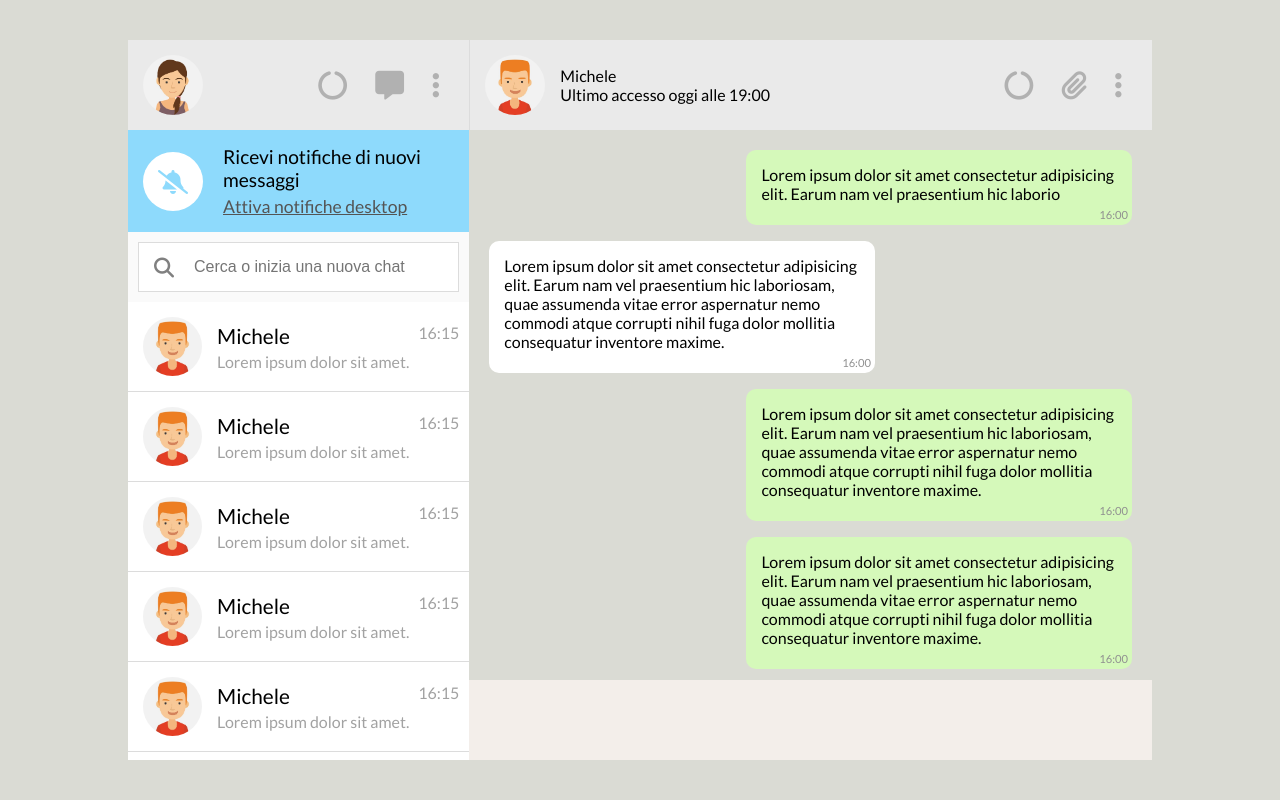
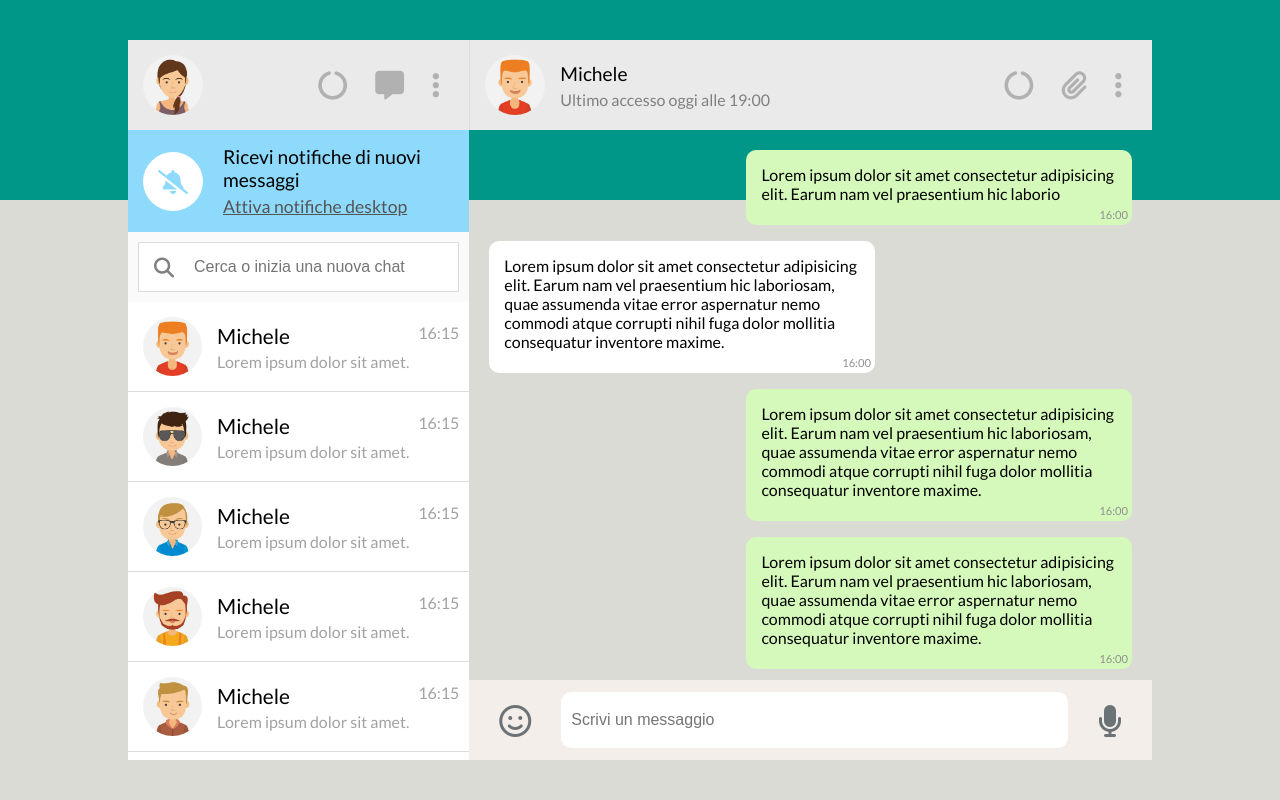
Before and after one commit to manuelloverso/html-css-boolzapp, a plain HTML site: page index.html in a window 1280 px wide. Drawn offline with Linux system fonts and the light colour scheme.

Commit message:
add bottom bar

```diff
--- a/assets/css/style.css
+++ b/assets/css/style.css
@@ -8,7 +8,11 @@
 
 body {
   font-family: "Lato", sans-serif;
-  background-color: var(--background-grey);
+  background: linear-gradient(
+    to bottom,
+    var(--background-green) 200px,
+    var(--background-grey) 20px
+  );
   display: flex;
   justify-content: center;
   align-items: center;
@@ -39,6 +43,10 @@ img {
   margin: 0;
 }
 
+.top-bar i:first-child {
+  margin: 0;
+}
+
 :root {
   --background-grey: #dadbd4;
   --background-green: #009688;
@@ -58,6 +66,7 @@ img {
 .container {
   height: 90vh;
   width: 80%;
+  max-width: 1600px;
   display: flex;
 }
 
@@ -246,6 +255,15 @@ img {
   border-left: 1px solid gainsboro;
 }
 
+.top-bar-text p {
+  font-size: 1.2rem;
+  margin-bottom: 5px;
+}
+
+.top-bar-text span {
+  color: grey;
+}
+
 .top-bar-icons {
   margin-left: auto;
 }
@@ -258,12 +276,6 @@ img {
   display: flex;
   flex-direction: column;
   gap: 16px;
-}
-
-.type-bar {
-  background-color: var(--background-type-bar);
-  /* border: 1px dashed; */
-  height: 80px;
 }
 
 .message-left,
@@ -292,6 +304,28 @@ img {
 
 [class^="message-"] p {
   padding-right: 10px;
+}
+
+.type-bar {
+  background-color: var(--background-type-bar);
+  display: flex;
+  align-items: center;
+  height: 80px;
+}
+
+.record,
+.emoji {
+  padding: 0 30px;
+  color: var(--icons-bottom);
+}
+
+.type-msg {
+  flex-grow: 1;
+  border: none;
+  height: 70%;
+  padding: 10px;
+  border-radius: 10px;
+  font-size: 1rem;
 }
 
 /* #endregion RIGHT  */
@@ -409,6 +443,18 @@ img {
   .container > .left {
     display: none;
   }
+
+  .emoji,
+  .record,
+  .top-bar-icons {
+    display: none;
+  }
+
+  .type-msg {
+    flex-grow: 0;
+    width: 90%;
+    margin: auto;
+  }
 }
 
 /* #endregion MEDIA QUERIES */
--- a/index.html
+++ b/index.html
@@ -76,7 +76,7 @@
 
           <div class="contact">
             <div class="pfp-square">
-              <img src="./assets/img/avatar_1.jpg" alt="" />
+              <img src="./assets/img/avatar_2.jpg" alt="" />
             </div>
             <div class="contact-text">
               <div class="name">
@@ -90,7 +90,7 @@
 
           <div class="contact">
             <div class="pfp-square">
-              <img src="./assets/img/avatar_1.jpg" alt="" />
+              <img src="./assets/img/avatar_3.jpg" alt="" />
             </div>
             <div class="contact-text">
               <div class="name">
@@ -104,7 +104,7 @@
 
           <div class="contact">
             <div class="pfp-square">
-              <img src="./assets/img/avatar_1.jpg" alt="" />
+              <img src="./assets/img/avatar_4.jpg" alt="" />
             </div>
             <div class="contact-text">
               <div class="name">
@@ -118,7 +118,7 @@
 
           <div class="contact">
             <div class="pfp-square">
-              <img src="./assets/img/avatar_1.jpg" alt="" />
+              <img src="./assets/img/avatar_5.jpg" alt="" />
             </div>
             <div class="contact-text">
               <div class="name">
@@ -132,7 +132,7 @@
 
           <div class="contact">
             <div class="pfp-square">
-              <img src="./assets/img/avatar_1.jpg" alt="" />
+              <img src="./assets/img/avatar_6.jpg" alt="" />
             </div>
             <div class="contact-text">
               <div class="name">
@@ -146,7 +146,7 @@
 
           <div class="contact">
             <div class="pfp-square">
-              <img src="./assets/img/avatar_1.jpg" alt="" />
+              <img src="./assets/img/avatar_7.jpg" alt="" />
             </div>
             <div class="contact-text">
               <div class="name">
@@ -168,7 +168,7 @@
             <img src="./assets/img/avatar_1.jpg" alt="" />
           </div>
 
-          <div class="tob-bar-text">
+          <div class="top-bar-text">
             <p>Michele</p>
             <span>Ultimo accesso oggi alle 19:00</span>
           </div>
@@ -265,7 +265,20 @@
         </div>
 
         <!-- Bottom Bar -->
-        <div class="type-bar"></div>
+        <div class="type-bar">
+          <div class="emoji">
+            <i class="fa-regular fa-face-smile fa-2xl"></i>
+          </div>
+          <input
+            class="type-msg"
+            type="text"
+            placeholder="Scrivi un messaggio"
+          />
+
+          <div class="record">
+            <i class="fa-solid fa-microphone fa-2xl"></i>
+          </div>
+        </div>
       </div>
     </div>
   </body>
```
